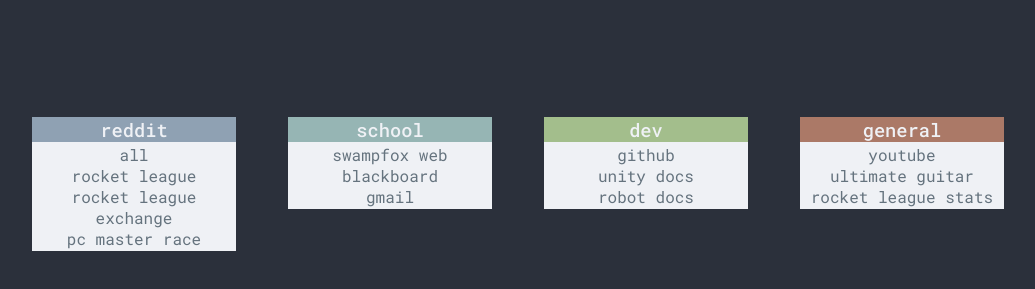
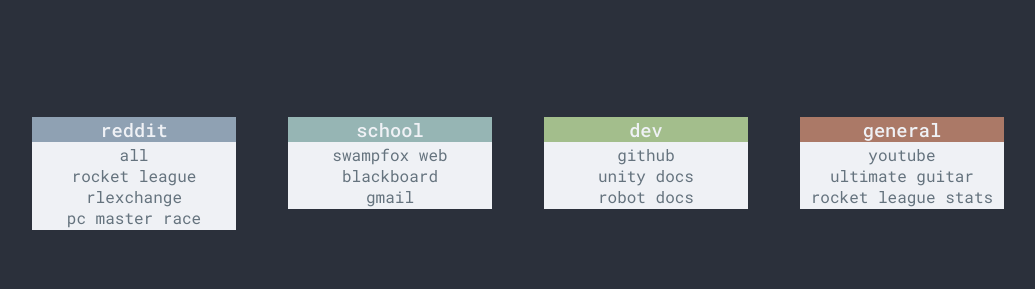
Before and after one commit to ChrisBracey/startpage, a plain HTML site: page index.html in a window 1280 px wide. Shown: the part 227-516 px from the top of the page, without its empty margins (122-1157 px from the left). Drawn offline with nearby package versions, Linux system fonts and the light colour scheme; no server answers.

Commit message:
Update index.html

```diff
--- a/index.html
+++ b/index.html
@@ -31,7 +31,7 @@
                     <ul>
                         <li><a href="http://www.reddit.com/r/all">all</a></li>
                         <li><a href="http://www.reddit.com/r/rocketleague">rocket league</a></li>
-                        <li><a href="http://www.reddit.com/r/rocketleagueexchange">rocket league exchange</a></li>
+                        <li><a href="http://www.reddit.com/r/rocketleagueexchange">rlexchange</a></li>
                         <li><a href="http://www.reddit.com/r/pcmasterrace">pc master race</a></li>
                     </ul>
                 </section>
```
